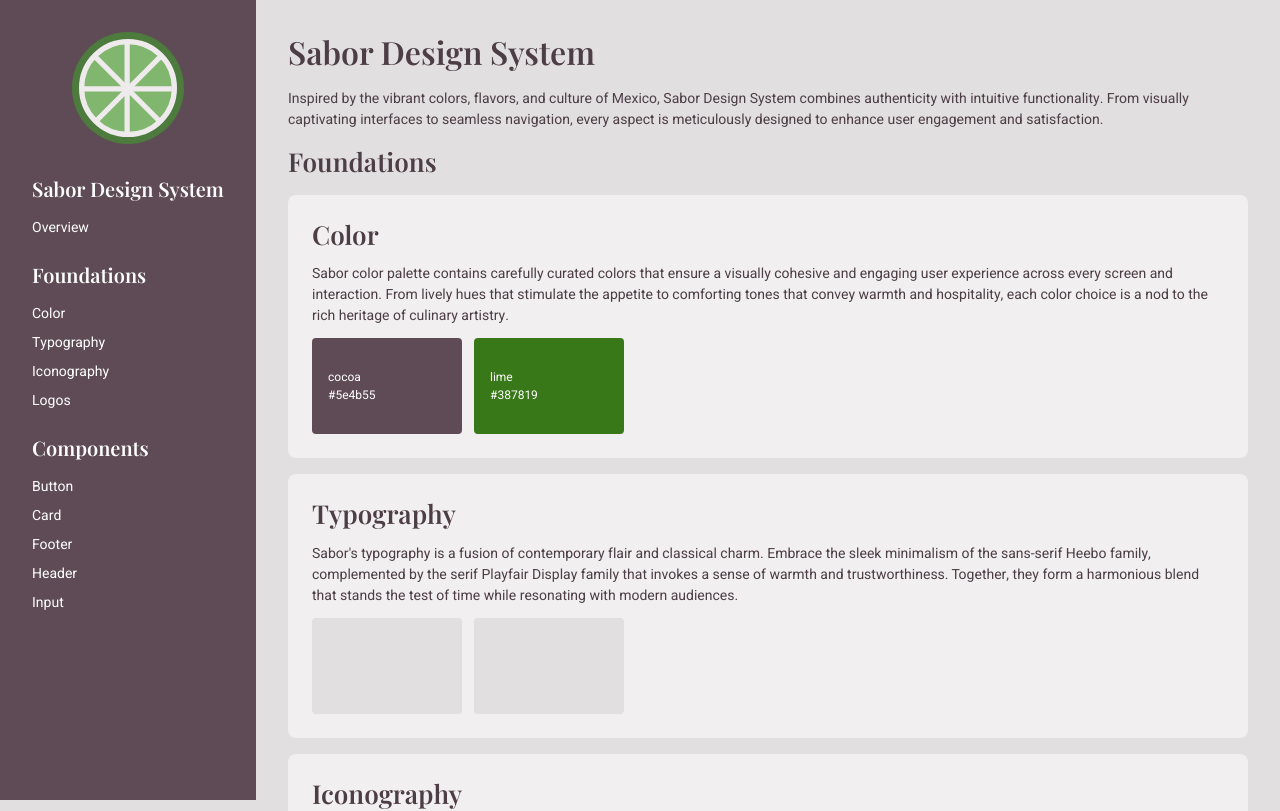
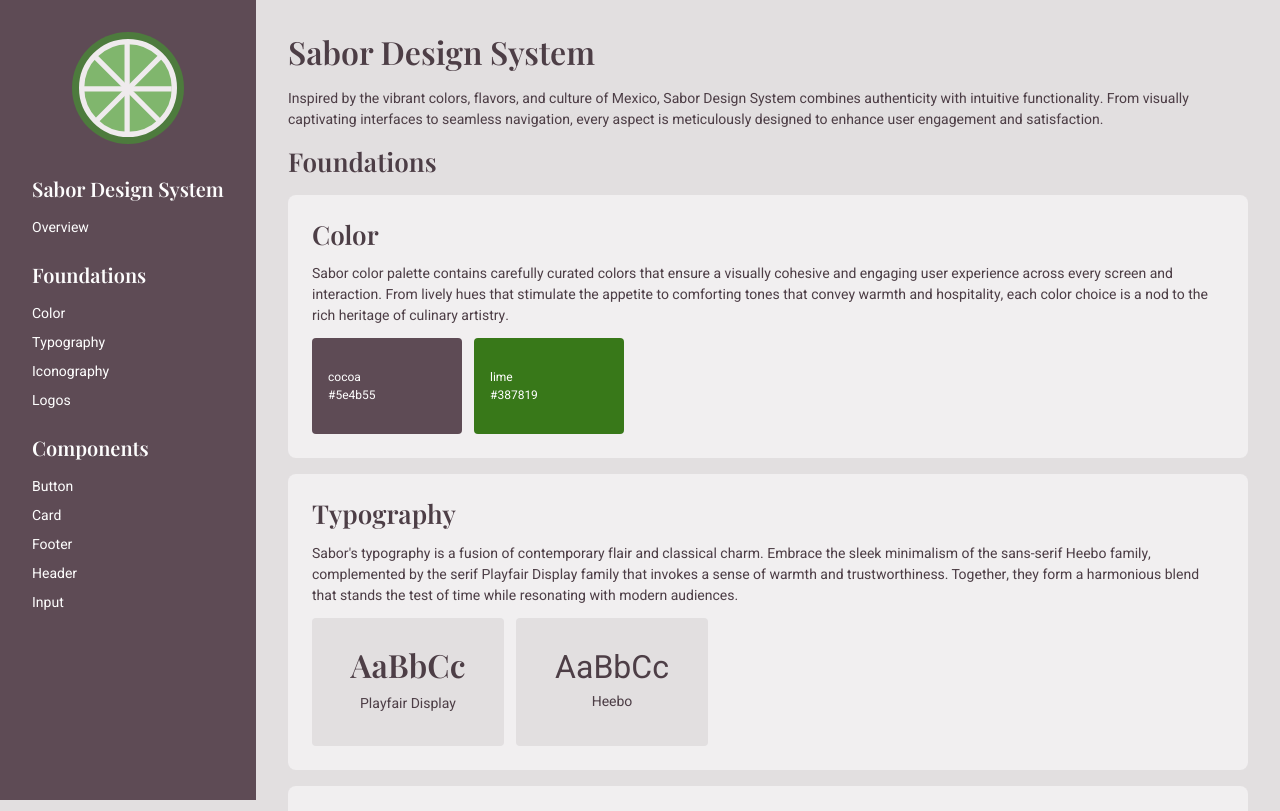
Before and after one commit to mranenko/sabor-design-system, a React (Vite) app: page / in a window 1280 px wide. Shown: the top 811 px of the page. Built offline with nearby package versions, Linux system fonts and the light colour scheme.

Commit message:
font families

```diff
--- a/src/assets/styles/pages/typography.scss
+++ b/src/assets/styles/pages/typography.scss
@@ -1,10 +1,28 @@
 .tile.font {
+  align-items: center;
   background: var(--color-background-dark);
   border-radius: .25rem;
   color: var(--color-foreground);
-  height: 6rem;
-  width: 6rem;
-  &.wide { width: 9.375rem; }
+  display: flex;
+  flex-direction: column;
+  gap: .75rem;
+  height: 8rem;
+  justify-content: center;
+  width: 12rem;
+
+  .sample {
+    font-size: var(--font-size-xxx-large);
+    line-height: 1;
+
+    &.heebo {
+      font-family: var(--font-family-heebo);
+      margin: 0 0 -.3125rem;
+    }
+
+    &.playfair-display {
+      font-family: var(--font-family-playfair-display);
+    }
+  }
 }
 
 .tiles.fonts {
--- a/src/pages/OverviewPage.tsx
+++ b/src/pages/OverviewPage.tsx
@@ -55,8 +55,14 @@ const OverviewPage = () => {
               that stands the test of time while resonating with modern audiences.
             </p>
             <div className='tiles fonts'>
-              <div className='tile font wide'></div>
-              <div className='tile font wide'></div>
+              <div className='tile font wide'>
+                <span className='sample playfair-display'>AaBbCc</span>
+                <span className='caption'>Playfair Display</span>
+              </div>
+              <div className='tile font wide'>
+                <span className='sample heebo'>AaBbCc</span>
+                <span className='caption'>Heebo</span>
+              </div>
             </div>
           </Card>
         </Link>
--- a/src/pages/foundations/TypographyPage.tsx
+++ b/src/pages/foundations/TypographyPage.tsx
@@ -17,8 +17,14 @@ const TypographyPage = () => {
         <Card>
           <h2 className='subtitle'>Font Families</h2>
           <div className='tiles fonts'>
-            <div className='tile font wide'></div>
-            <div className='tile font wide'></div>
+            <div className='tile font wide'>
+              <span className='sample playfair-display'>AaBbCc</span>
+              <span className='caption'>Playfair Display</span>
+            </div>
+            <div className='tile font wide'>
+              <span className='sample heebo'>AaBbCc</span>
+              <span className='caption'>Heebo</span>
+            </div>
           </div>
         </Card>
       </section>
```
